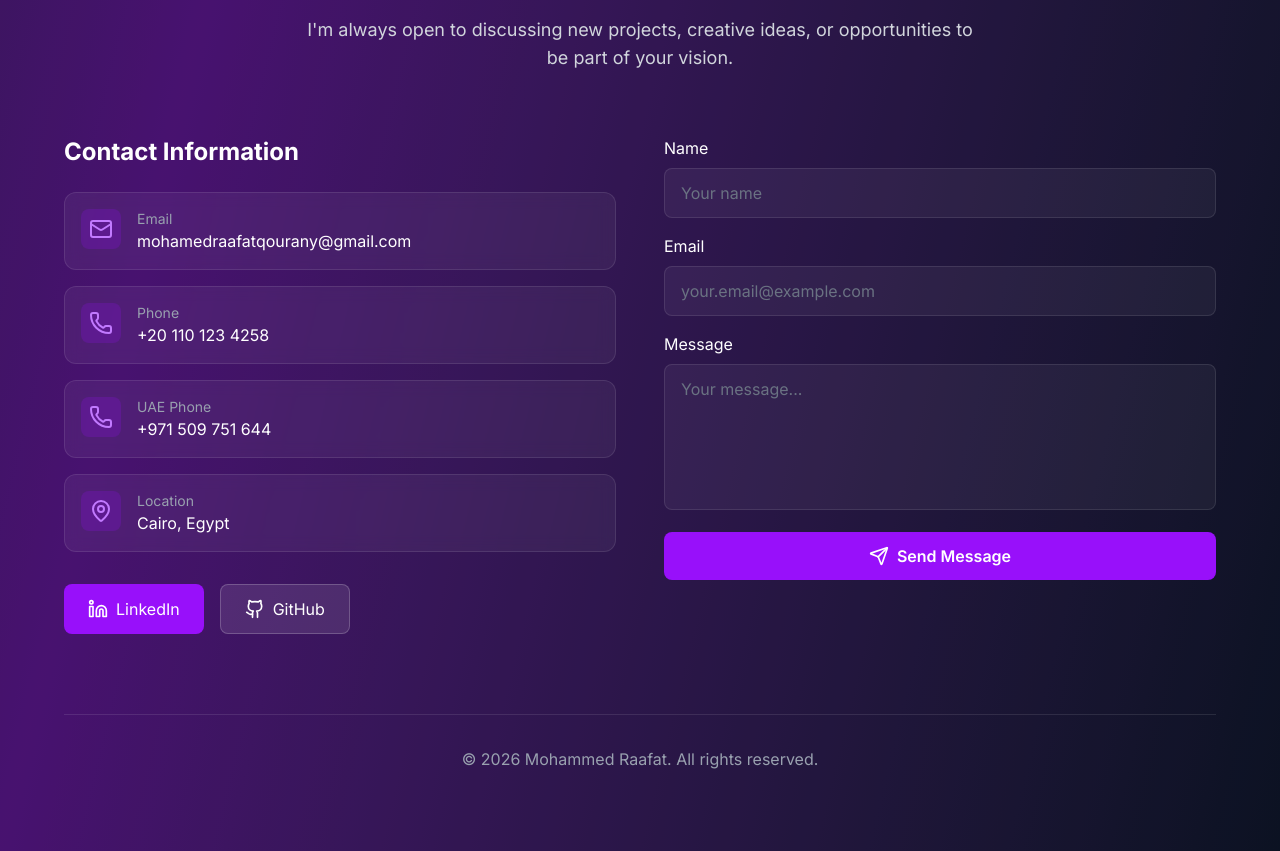
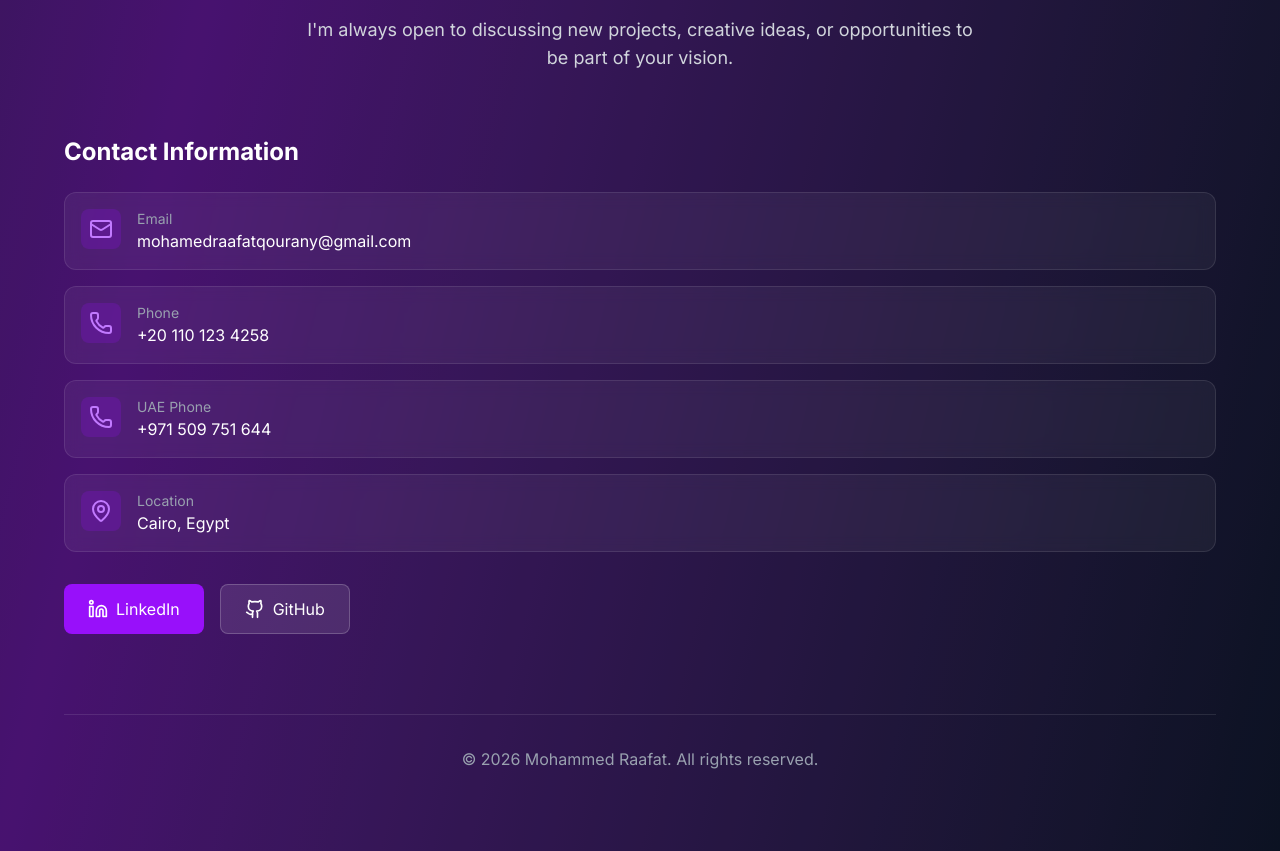
Before and after one commit to MohamedRaafatQourany/mohamed-raafat-portfolio, a Next.js app: page / in a window 1280 px wide. Shown: the part 4460-5311 px from the top of the page. Built offline with nearby package versions, Linux system fonts and the light colour scheme.

Commit message:
remove form

```diff
--- a/components/Contact.tsx
+++ b/components/Contact.tsx
@@ -93,7 +93,7 @@ export default function Contact() {
           </p>
         </motion.div>
 
-        <div className="grid md:grid-cols-2 gap-12">
+        <div>
           {/* Contact Information */}
           <motion.div
             initial={{ opacity: 0, x: -20 }}
@@ -150,95 +150,6 @@ export default function Contact() {
               </a>
             </div>
           </motion.div>
-
-          {/* Contact Form */}
-          <motion.div
-            initial={{ opacity: 0, x: 20 }}
-            whileInView={{ opacity: 1, x: 0 }}
-            transition={{ duration: 0.8 }}
-            viewport={{ once: true }}
-          >
-            <form onSubmit={handleSubmit} className="space-y-4">
-              <div>
-                <label htmlFor="name" className="block text-white mb-2">
-                  Name
-                </label>
-                <input
-                  type="text"
-                  id="name"
-                  name="name"
-                  value={formData.name}
-                  onChange={handleChange}
-                  required
-                  className="w-full px-4 py-3 bg-white/5 border border-white/10 rounded-lg text-white placeholder-gray-500 focus:outline-none focus:border-purple-500 transition-colors"
-                  placeholder="Your name"
-                />
-              </div>
-
-              <div>
-                <label htmlFor="email" className="block text-white mb-2">
-                  Email
-                </label>
-                <input
-                  type="email"
-                  id="email"
-                  name="email"
-                  value={formData.email}
-                  onChange={handleChange}
-                  required
-                  className="w-full px-4 py-3 bg-white/5 border border-white/10 rounded-lg text-white placeholder-gray-500 focus:outline-none focus:border-purple-500 transition-colors"
-                  placeholder="your.email@example.com"
-                />
-              </div>
-
-              <div>
-                <label htmlFor="message" className="block text-white mb-2">
-                  Message
-                </label>
-                <textarea
-                  id="message"
-                  name="message"
-                  value={formData.message}
-                  onChange={handleChange}
-                  required
-                  rows={5}
-                  className="w-full px-4 py-3 bg-white/5 border border-white/10 rounded-lg text-white placeholder-gray-500 focus:outline-none focus:border-purple-500 transition-colors resize-none"
-                  placeholder="Your message..."
-                />
-              </div>
-
-              <button
-                type="submit"
-                disabled={isSubmitting}
-                className="w-full flex items-center justify-center gap-2 px-6 py-3 bg-purple-600 text-white rounded-lg hover:bg-purple-700 transition-all duration-300 font-semibold disabled:opacity-50 disabled:cursor-not-allowed"
-              >
-                {isSubmitting ? (
-                  <>
-                    <div className="w-5 h-5 border-2 border-white border-t-transparent rounded-full animate-spin" />
-                    Sending...
-                  </>
-                ) : (
-                  <>
-                    <Send className="w-5 h-5" />
-                    Send Message
-                  </>
-                )}
-              </button>
-
-              {submitStatus === 'success' && (
-                <div className="flex items-center gap-2 text-green-400 bg-green-400/10 px-4 py-3 rounded-lg">
-                  <CheckCircle className="w-5 h-5" />
-                  Message sent successfully! I&apos;ll get back to you soon.
-                </div>
-              )}
-
-              {submitStatus === 'error' && (
-                <div className="flex items-center gap-2 text-red-400 bg-red-400/10 px-4 py-3 rounded-lg">
-                  ⚠️ Failed to send message. Please try again or email me directly.
-                </div>
-              )}
-            </form>
-          </motion.div>
         </div>
 
         {/* Footer */}
```
